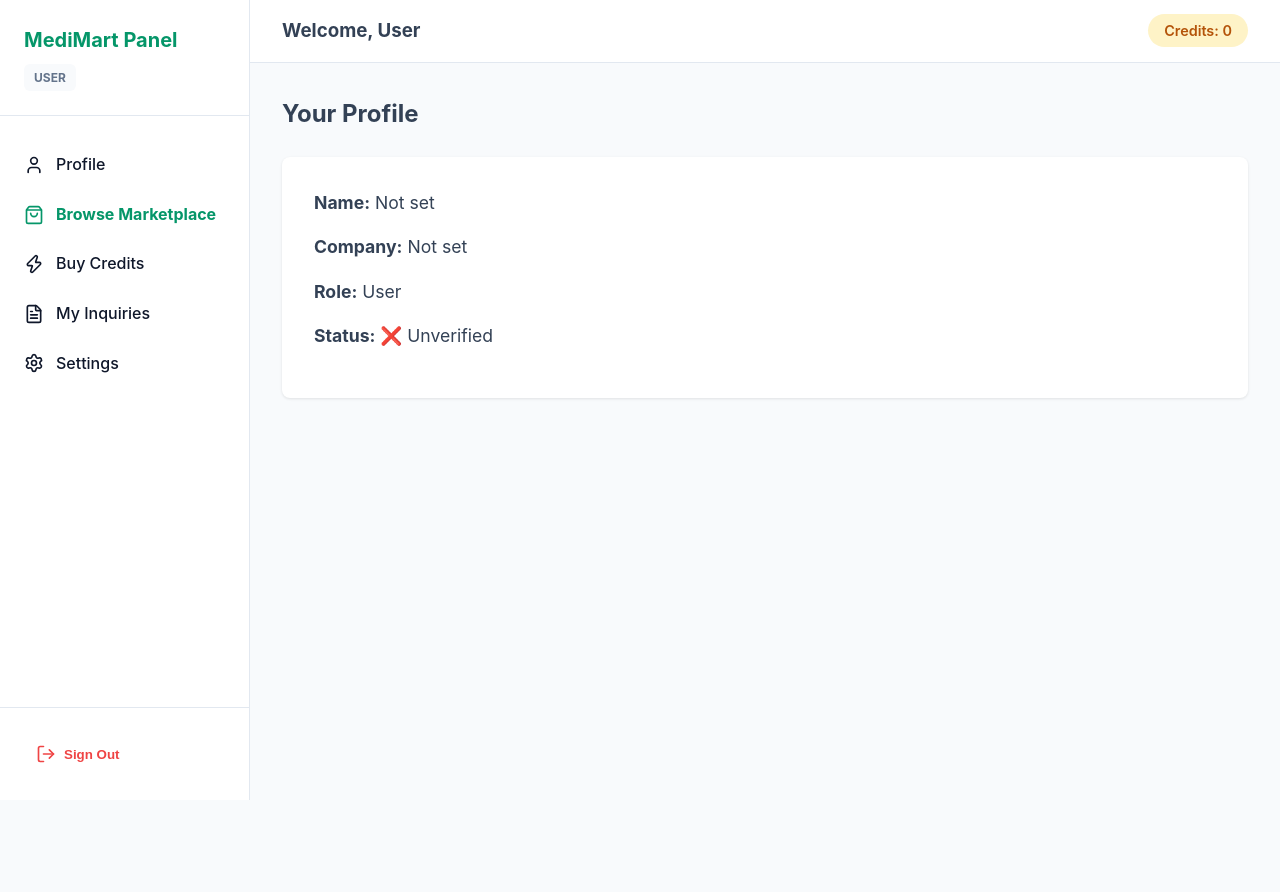
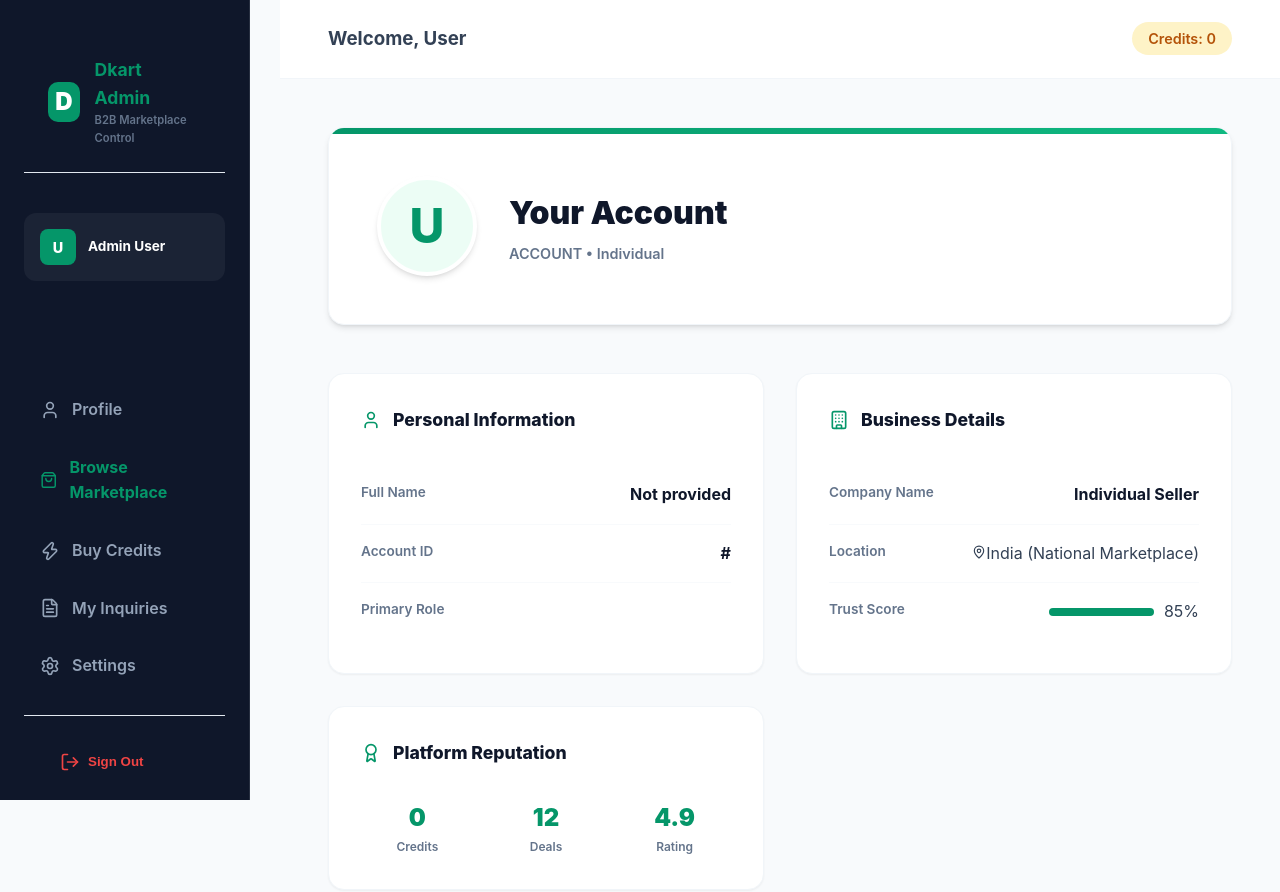
Before and after one commit to rohitkarwande/Dkart, a React (Vite) app: page /dashboard in a window 1280 px wide. Shown: the top 892 px of the page. Before the commit the page ends 800 px from the top, so only its background shows below. Built offline with nearby package versions, Linux system fonts and the light colour scheme; no server answers.

Commit message:
design(admin): complete premium overhaul of admin section and profile

```diff
--- a/src/index.css
+++ b/src/index.css
@@ -1672,3 +1672,314 @@ body {
 .trending-list .item:last-child {
   border-bottom: none;
 }
+
+/* Dashboard Layout Enhancements */
+.dashboard-layout {
+  display: grid;
+  grid-template-columns: 280px 1fr;
+  min-height: 100vh;
+  background: #f8fafc;
+}
+
+.dashboard-sidebar {
+  background: #0f172a; /* Slate 900 for premium dark feel */
+  color: white;
+  padding: 2rem 1.5rem;
+  display: flex;
+  flex-direction: column;
+  border-right: 1px solid rgba(255, 255, 255, 0.1);
+  position: sticky;
+  top: 0;
+  height: 100vh;
+}
+
+.sidebar-brand {
+  display: flex;
+  align-items: center;
+  gap: 15px;
+  margin-bottom: 2.5rem;
+}
+
+.logo-icon {
+  width: 40px;
+  height: 40px;
+  background: var(--primary-color);
+  color: white;
+  display: flex;
+  align-items: center;
+  justify-content: center;
+  font-size: 1.5rem;
+  font-weight: 900;
+  border-radius: 10px;
+}
+
+.sidebar-brand h2 {
+  font-size: 1.1rem;
+  margin: 0;
+}
+
+.sidebar-brand .subtitle {
+  font-size: 0.7rem;
+  color: #64748b;
+  margin: 0;
+  font-weight: 600;
+}
+
+.user-context-card {
+  background: rgba(255, 255, 255, 0.05);
+  padding: 1rem;
+  border-radius: 12px;
+  display: flex;
+  align-items: center;
+  gap: 12px;
+  margin-bottom: 2rem;
+}
+
+.user-avatar-small {
+  width: 36px;
+  height: 36px;
+  background: var(--primary-color);
+  border-radius: 8px;
+  display: flex;
+  align-items: center;
+  justify-content: center;
+  font-weight: 800;
+  font-size: 0.9rem;
+}
+
+.user-info-sidebar {
+  display: flex;
+  flex-direction: column;
+}
+
+.user-name {
+  font-size: 0.85rem;
+  font-weight: 700;
+  color: white;
+}
+
+.user-role-badge {
+  font-size: 0.65rem;
+  font-weight: 800;
+  color: var(--primary-color);
+  text-transform: uppercase;
+}
+
+
+.sidebar-nav {
+  margin-top: 3rem;
+  display: flex;
+  flex-direction: column;
+  gap: 8px;
+}
+
+.nav-item {
+  display: flex;
+  align-items: center;
+  gap: 12px;
+  padding: 12px 16px;
+  color: #94a3b8;
+  text-decoration: none;
+  font-weight: 600;
+  border-radius: 12px;
+  transition: all 0.2s;
+}
+
+.nav-item:hover {
+  background: rgba(255, 255, 255, 0.05);
+  color: white;
+}
+
+.nav-item.active {
+  background: var(--primary-color);
+  color: white;
+}
+
+.dashboard-main {
+  padding: 0;
+  display: flex;
+  flex-direction: column;
+}
+
+.dashboard-topbar {
+  background: white;
+  padding: 1.5rem 3rem;
+  display: flex;
+  justify-content: space-between;
+  align-items: center;
+  border-bottom: 1px solid var(--border-soft);
+}
+
+.dashboard-content {
+  padding: 3rem;
+}
+
+/* Premium Profile Styles */
+.premium-profile-container {
+  max-width: 1000px;
+  margin: 0 auto;
+}
+
+.profile-header-banner {
+  background: white;
+  padding: 3rem;
+  border-radius: var(--radius-lg);
+  border: 1px solid var(--border-soft);
+  display: flex;
+  align-items: center;
+  gap: 2rem;
+  margin-bottom: 3rem;
+  box-shadow: var(--shadow-md);
+  position: relative;
+  overflow: hidden;
+}
+
+.profile-header-banner::before {
+  content: '';
+  position: absolute;
+  top: 0; left: 0; right: 0; height: 6px;
+  background: linear-gradient(90deg, var(--primary-color), #10b981);
+}
+
+.profile-avatar-large {
+  width: 100px;
+  height: 100px;
+  background: var(--primary-soft);
+  color: var(--primary-color);
+  border-radius: 50%;
+  display: flex;
+  align-items: center;
+  justify-content: center;
+  font-size: 3rem;
+  font-weight: 800;
+  border: 4px solid white;
+  box-shadow: var(--shadow-md);
+}
+
+.profile-header-text h1 {
+  font-size: 2rem;
+  font-weight: 900;
+  color: var(--text-main);
+  margin-bottom: 0.25rem;
+}
+
+.profile-header-text p {
+  color: var(--text-muted);
+  font-weight: 600;
+  font-size: 0.9rem;
+}
+
+.profile-badges-row {
+  margin-left: auto;
+  display: flex;
+  gap: 12px;
+}
+
+.trust-badge, .plan-badge {
+  display: flex;
+  align-items: center;
+  gap: 8px;
+  padding: 8px 16px;
+  border-radius: 50px;
+  font-size: 0.85rem;
+  font-weight: 700;
+}
+
+.trust-badge { background: #ecfdf5; color: #10b981; }
+.plan-badge { background: #fffbeb; color: #f59e0b; }
+
+.profile-sections-grid {
+  display: grid;
+  grid-template-columns: repeat(auto-fit, minmax(300px, 1fr));
+  gap: 2rem;
+}
+
+.profile-card-premium {
+  background: white;
+  padding: 2rem;
+  border-radius: var(--radius-lg);
+  border: 1px solid var(--border-soft);
+  box-shadow: var(--shadow-sm);
+}
+
+.card-header {
+  display: flex;
+  align-items: center;
+  gap: 12px;
+  margin-bottom: 2rem;
+  color: var(--primary-color);
+}
+
+.card-header h3 {
+  color: var(--text-main);
+  font-size: 1.1rem;
+  font-weight: 800;
+}
+
+.info-row {
+  display: flex;
+  justify-content: space-between;
+  padding: 1rem 0;
+  border-bottom: 1px solid #f8fafc;
+}
+
+.info-row:last-child { border-bottom: none; }
+
+.info-row .label {
+  color: var(--text-muted);
+  font-size: 0.85rem;
+  font-weight: 600;
+}
+
+.info-row .value {
+  color: var(--text-main);
+  font-weight: 700;
+}
+
+.role-tag {
+  padding: 2px 8px;
+  border-radius: 4px;
+  font-size: 0.75rem;
+  font-weight: 800;
+  text-transform: uppercase;
+}
+
+.role-tag.admin { background: #fef2f2; color: #ef4444; }
+.role-tag.seller { background: #ecfdf5; color: #10b981; }
+
+.trust-progress {
+  width: 150px;
+  display: flex;
+  align-items: center;
+  gap: 10px;
+}
+
+.trust-progress .progress-bar-inner {
+  height: 8px;
+  background: var(--primary-color);
+  border-radius: 10px;
+}
+
+.stats-row {
+  display: grid;
+  grid-template-columns: 1fr 1fr 1fr;
+  gap: 1rem;
+  text-align: center;
+}
+
+.stat-box {
+  display: flex;
+  flex-direction: column;
+}
+
+.stat-val {
+  font-size: 1.5rem;
+  font-weight: 900;
+  color: var(--primary-color);
+}
+
+.stat-lbl {
+  font-size: 0.75rem;
+  font-weight: 600;
+  color: var(--text-muted);
+}
--- a/src/layouts/DashboardLayout.jsx
+++ b/src/layouts/DashboardLayout.jsx
@@ -21,10 +21,20 @@ const DashboardLayout = () => {
     <div className="dashboard-layout">
       <aside className="dashboard-sidebar">
         <div className="sidebar-brand">
-          <h2>MediMart Panel</h2>
-          <div className="badge-container">
-            <span className="role-badge">{profile?.role || 'User'}</span>
-            {isPro && <span className="pro-badge">PRO</span>}
+          <div className="logo-icon">D</div>
+          <div>
+            <h2>Dkart Admin</h2>
+            <p className="subtitle">B2B Marketplace Control</p>
+          </div>
+        </div>
+
+        <div className="user-context-card">
+          <div className="user-avatar-small">
+            {profile?.full_name ? profile.full_name[0] : 'U'}
+          </div>
+          <div className="user-info-sidebar">
+            <span className="user-name">{profile?.full_name || 'Admin User'}</span>
+            <span className="user-role-badge">{profile?.role}</span>
           </div>
         </div>
 
--- a/src/pages/dashboard/Profile.jsx
+++ b/src/pages/dashboard/Profile.jsx
@@ -1,16 +1,111 @@
 import { useAuthStore } from '../../store/useAuthStore';
+import { User, Building, ShieldCheck, Mail, MapPin, Award, Zap, Briefcase } from 'lucide-react';
 
 const Profile = () => {
   const { profile } = useAuthStore();
+  const isSeller = profile?.role === 'seller';
+  const isAdmin = profile?.role === 'admin';
 
   return (
-    <div className="profile-container">
-      <h2>Your Profile</h2>
-      <div className="profile-details-card">
-        <p><strong>Name:</strong> {profile?.full_name || 'Not set'}</p>
-        <p><strong>Company:</strong> {profile?.company_name || 'Not set'}</p>
-        <p><strong>Role:</strong> {profile?.role || 'User'}</p>
-        <p><strong>Status:</strong> {profile?.is_verified ? '✅ Verified' : '❌ Unverified'}</p>
+    <div className="premium-profile-container">
+      <div className="profile-header-banner">
+        <div className="profile-avatar-large">
+          {profile?.full_name ? profile.full_name[0] : 'U'}
+        </div>
+        <div className="profile-header-text">
+          <h1>{profile?.full_name || 'Your Account'}</h1>
+          <p>{profile?.role?.toUpperCase()} ACCOUNT • {profile?.company_name || 'Individual'}</p>
+        </div>
+        <div className="profile-badges-row">
+          {profile?.is_verified && (
+            <div className="trust-badge">
+              <ShieldCheck size={16} />
+              <span>Verified Identity</span>
+            </div>
+          )}
+          {profile?.plan_tier === 'pro' && (
+            <div className="plan-badge">
+              <Zap size={16} fill="currentColor" />
+              <span>PRO MEMBER</span>
+            </div>
+          )}
+        </div>
+      </div>
+
+      <div className="profile-sections-grid">
+        {/* Personal Details */}
+        <div className="profile-card-premium">
+          <div className="card-header">
+            <User size={20} />
+            <h3>Personal Information</h3>
+          </div>
+          <div className="card-body">
+            <div className="info-row">
+              <span className="label">Full Name</span>
+              <span className="value">{profile?.full_name || 'Not provided'}</span>
+            </div>
+            <div className="info-row">
+              <span className="label">Account ID</span>
+              <span className="value font-mono">#{profile?.id?.substring(0, 8)}</span>
+            </div>
+            <div className="info-row">
+              <span className="label">Primary Role</span>
+              <span className={`role-tag ${profile?.role}`}>{profile?.role}</span>
+            </div>
+          </div>
+        </div>
+
+        {/* Business Details */}
+        <div className="profile-card-premium">
+          <div className="card-header">
+            <Building size={20} />
+            <h3>Business Details</h3>
+          </div>
+          <div className="card-body">
+            <div className="info-row">
+              <span className="label">Company Name</span>
+              <span className="value">{profile?.company_name || 'Individual Seller'}</span>
+            </div>
+            <div className="info-row">
+              <span className="label">Location</span>
+              <div className="value-with-icon">
+                <MapPin size={14} />
+                <span>India (National Marketplace)</span>
+              </div>
+            </div>
+            <div className="info-row">
+              <span className="label">Trust Score</span>
+              <div className="trust-progress">
+                <div className="progress-bar-inner" style={{ width: `${profile?.trust_score || 85}%` }}></div>
+                <span>{profile?.trust_score || 85}%</span>
+              </div>
+            </div>
+          </div>
+        </div>
+
+        {/* Platform Stats */}
+        <div className="profile-card-premium">
+          <div className="card-header">
+            <Award size={20} />
+            <h3>Platform Reputation</h3>
+          </div>
+          <div className="card-body">
+            <div className="stats-row">
+              <div className="stat-box">
+                <span className="stat-val">{profile?.credits_balance || 0}</span>
+                <span className="stat-lbl">Credits</span>
+              </div>
+              <div className="stat-box">
+                <span className="stat-val">12</span>
+                <span className="stat-lbl">Deals</span>
+              </div>
+              <div className="stat-box">
+                <span className="stat-val">4.9</span>
+                <span className="stat-lbl">Rating</span>
+              </div>
+            </div>
+          </div>
+        </div>
       </div>
     </div>
   );
```
